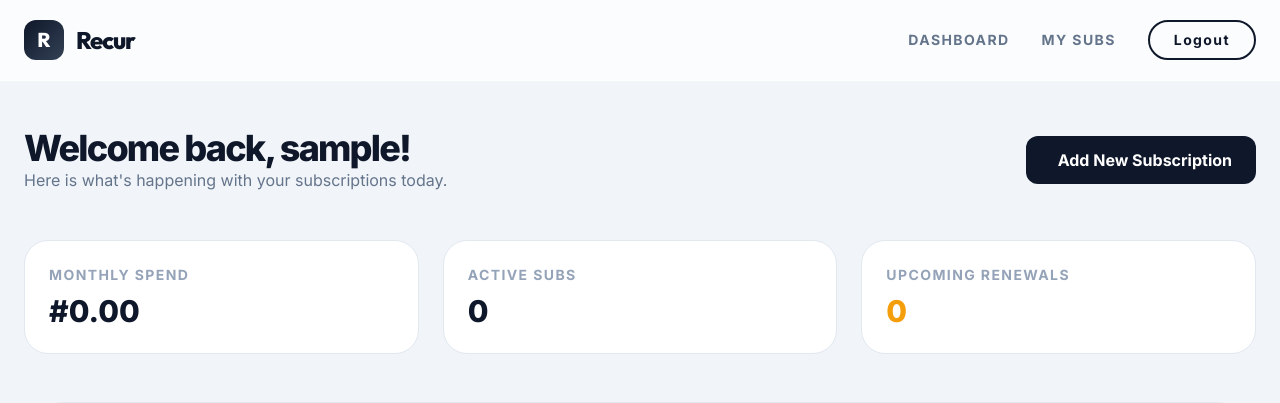
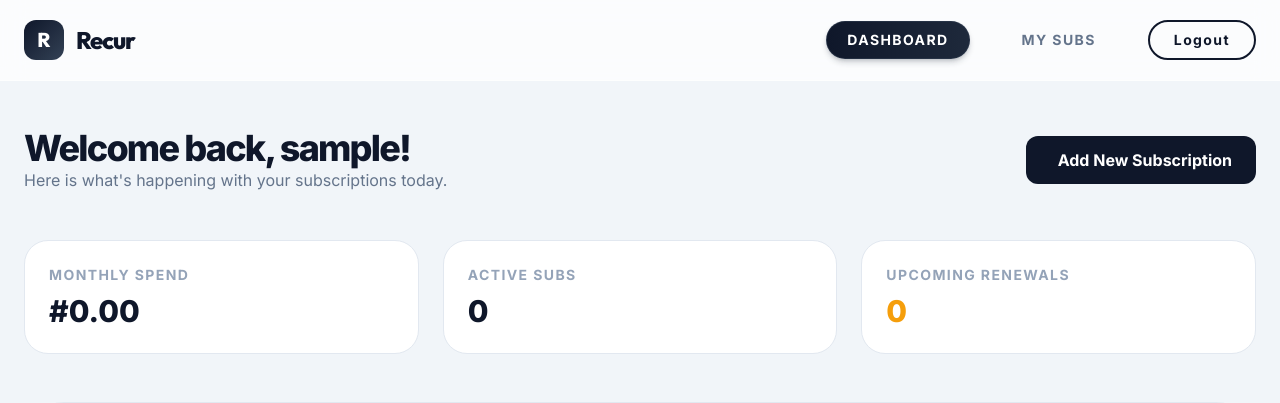
Before and after one commit to Xene21/Recur, a Node server app: page /dashboard in a window 1280 px wide. Shown: the top 403 px of the page. Run offline with Node 20, Linux system fonts and the light colour scheme; the visitor is signed in with stand-in values (Sample User, id 1); data that the repository does not hold is empty; some libraries are stand-ins or nearby versions.

Commit message:
Frontend Fixes

```diff
--- a/app.js
+++ b/app.js
@@ -21,6 +21,13 @@ app.use(express.urlencoded({ extended: true }));
 
 //Supporting EJS
 app.set('view engine', 'ejs');
+
+// Make req.path available to all views
+app.use((req, res, next) => {
+  res.locals.path = req.path;
+  next();
+});
+
 // 2. Serve static files
 app.use(express.static(path.join(__dirname, 'public')));
 
--- a/views/header.ejs
+++ b/views/header.ejs
@@ -7,8 +7,8 @@
             <span class="text-2xl font-extrabold tracking-tighter logo-font">Recur</span>
         </div>
         <div class="hidden md:flex items-center gap-8 text-sm font-bold uppercase tracking-widest text-slate-500">
-            <a href="/dashboard" class="hover:text-slate-900 transition-colors">Dashboard</a>
-            <a href="/subscriptions" class="hover:text-slate-900 transition-colors">My Subs</a>
+            <a href="/dashboard" class="px-5 py-2 rounded-full transition-all duration-300 <%= typeof path !== 'undefined' && path === '/dashboard' ? 'bg-gradient-to-r from-slate-900 to-slate-800 text-white shadow-md shadow-slate-900/20 border border-slate-700/50' : 'hover:text-slate-900 hover:bg-slate-200/50' %>">Dashboard</a>
+            <a href="/subscriptions" class="px-5 py-2 rounded-full transition-all duration-300 <%= typeof path !== 'undefined' && path === '/subscriptions' ? 'bg-gradient-to-r from-slate-900 to-slate-800 text-white shadow-md shadow-slate-900/20 border border-slate-700/50' : 'hover:text-slate-900 hover:bg-slate-200/50' %>">My Subs</a>
             <button id="logout-btn" class="px-6 py-2 border-2 border-slate-900 text-slate-900 rounded-full hover:bg-slate-900 hover:text-white transition-all">Logout</button>
         </div>
     </div>
```
